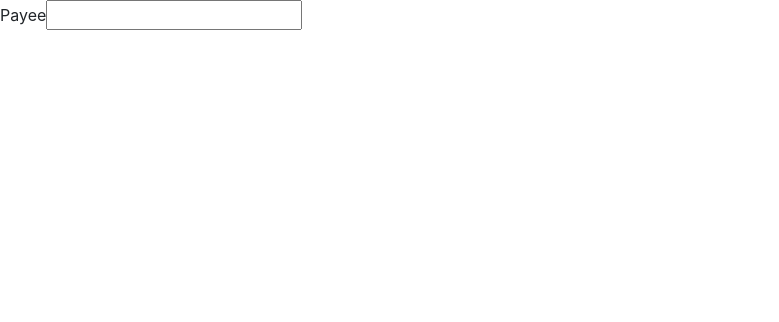
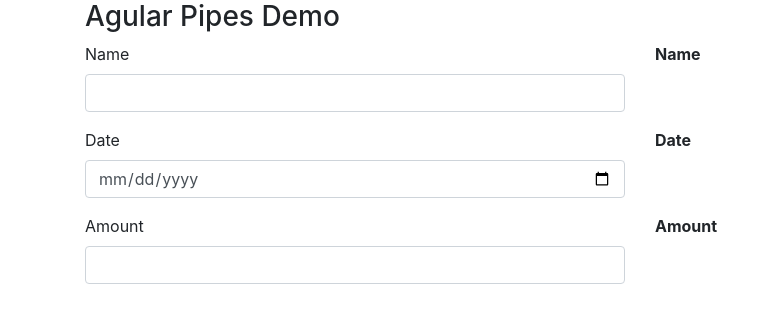
Before and after one commit to mohak92/pipes, an Angular app: page / in a window 1280 px wide. Shown: the top 322 px of the page, without its empty margins (0-779 px from the left). Built offline with nearby package versions, Linux system fonts and the light colour scheme.

Commit message:
pipes for date and currency

```diff
--- a/src/app/app.component.html
+++ b/src/app/app.component.html
@@ -1,6 +1,46 @@
-<div>
-  <label>Payee</label>
-  <input (input)="onNameChange($event.target.value)" />
+<div class="container">
+  <h3>Agular Pipes Demo</h3>
+
+  <div class="row">
+    <div class="form-group col">
+      <label>Name</label>
+      <input class="form-control" (input)="onNameChange($event.target.value)" />
+    </div>
+
+    <div class="col">
+      <label><b>Name</b></label>
+      <div>
+        {{ name | titlecase }}
+      </div>
+    </div>
+  </div>
+
+  <div class="row">
+    <div class="form-group col">
+      <label>Date</label>
+      <input type="date" class="form-control" (input)="onDateChange($event.target.value)" />
+    </div>
+
+    <div class="col">
+      <label><b>Date</b></label>
+      <div>
+        {{ date | date: 'MMMM d, y' }}
+      </div>
+    </div>
+  </div>
+
+  <div class="row">
+    <div class="form-group col">
+      <label>Amount</label>
+      <input class="form-control" (input)="onAmountChange($event.target.value)" />
+    </div>
+
+    <div class="col">
+      <label><b>Amount</b></label>
+      <div>
+        {{ amount | currency: 'INR' }}
+      </div>
+    </div>
+  </div>
+
 </div>
-
-{{ name | titlecase }}
--- a/src/app/app.component.ts
+++ b/src/app/app.component.ts
@@ -7,8 +7,18 @@ import { Component } from '@angular/core';
 })
 export class AppComponent {
   name: string;
+  date: string;
+  amount: number;
 
   onNameChange(value: string){
     this.name = value
   }
+
+  onDateChange(value: string){
+    this.date = value;
+  }
+
+  onAmountChange(value: string) {
+    this.amount = parseFloat(value);
+  }
 }
```
